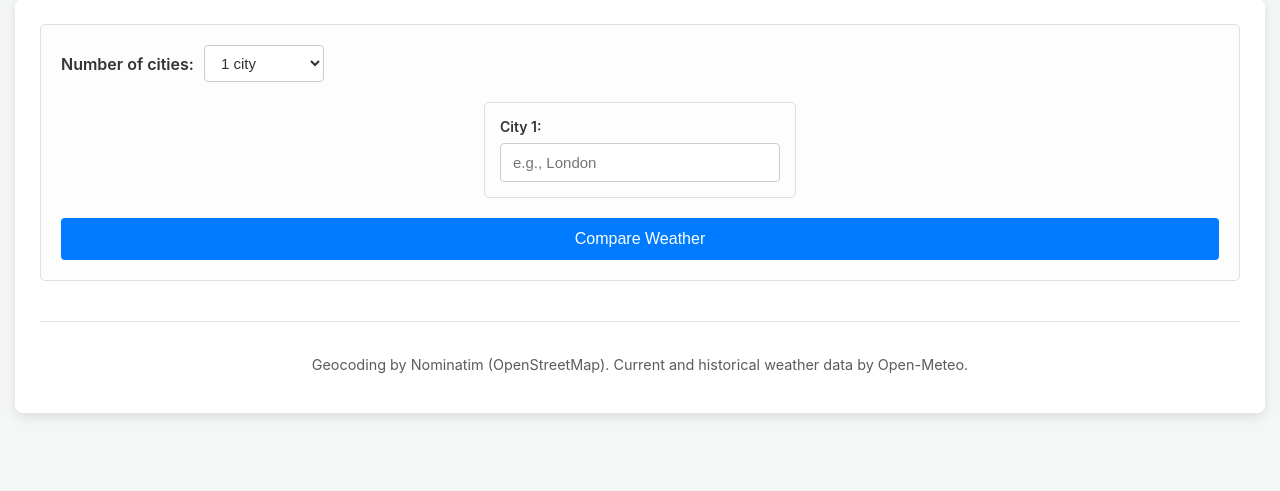
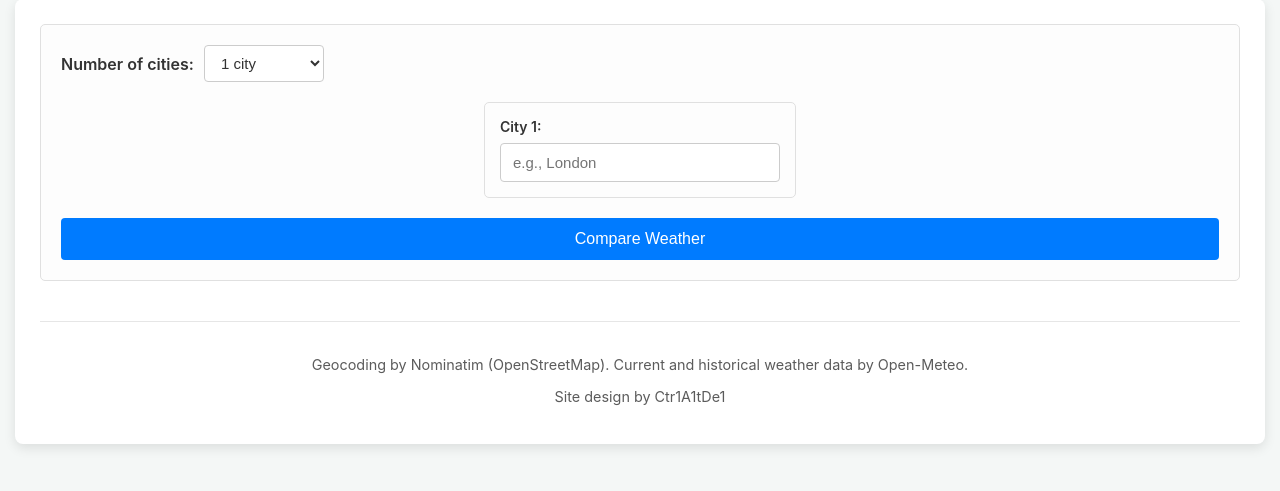
Before and after one commit to Ctr1A1tDe1/WeatherCompare, a Django app: page / in a window 1280 px wide. Shown: the part 110-601 px from the top of the page. Run offline with Django 5.2, Linux system fonts and the light colour scheme.

Commit message:
Changed footer in index.html

```diff
--- a/comparer/templates/comparer/index.html
+++ b/comparer/templates/comparer/index.html
@@ -90,6 +90,7 @@
 
         <footer>
             <p>Geocoding by Nominatim (OpenStreetMap). Current and historical weather data by Open-Meteo.</p>
+            <p>Site design by Ctr1A1tDe1</p>
         </footer>
     </div>
 
```
